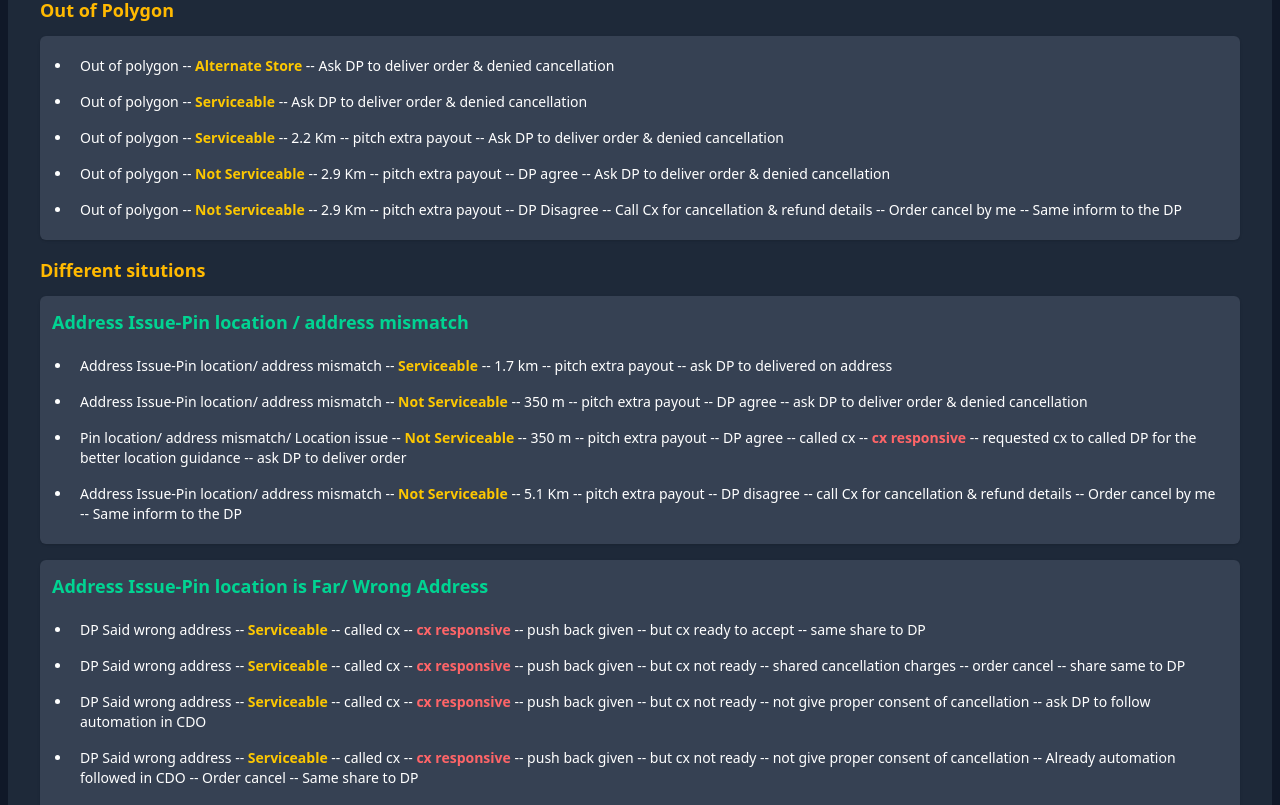
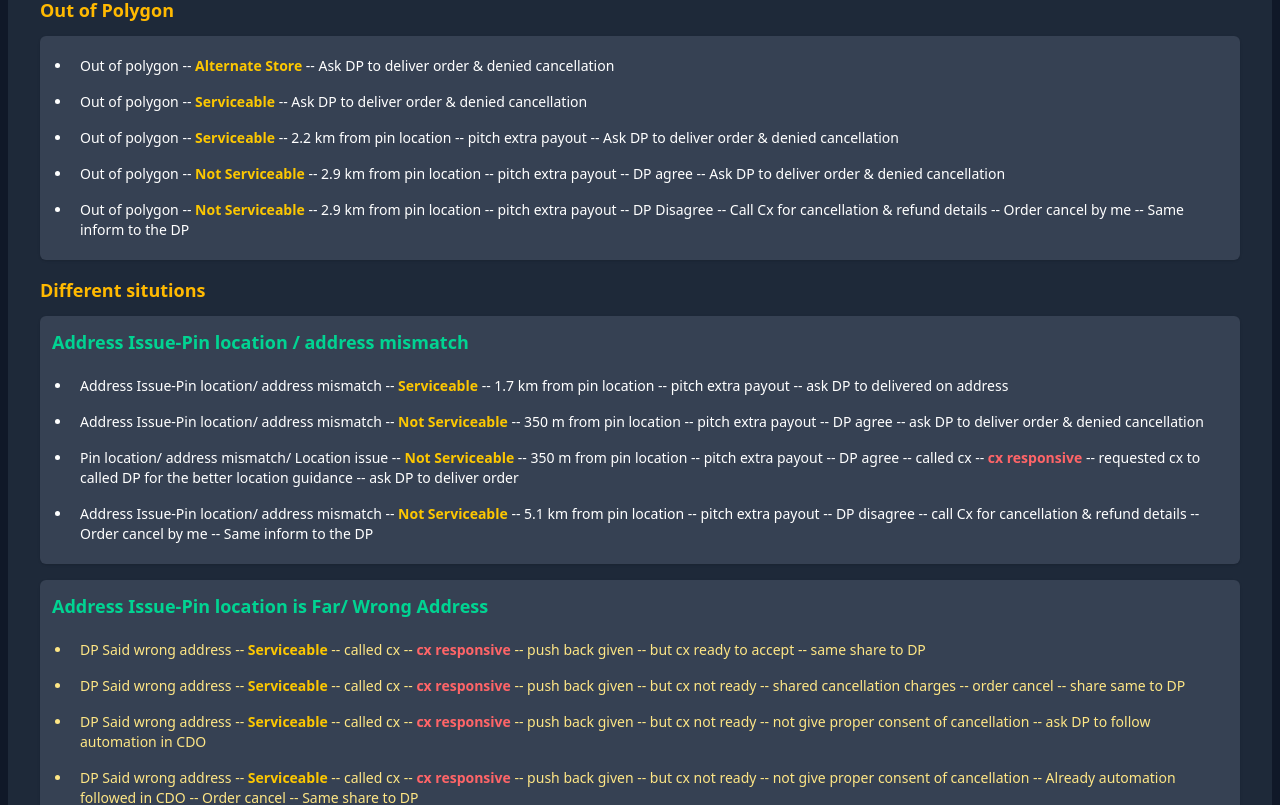
Before and after one commit to Code-with-Sahani/Blinket-DP, a React (Vite) app: page / in a window 1280 px wide. Shown: the part 7140-7945 px from the top of the page. Built offline with nearby package versions, Linux system fonts and the light colour scheme.

Commit message:
Update AddressIssue.jsx

```diff
--- a/src/Components/AddressIssue.jsx
+++ b/src/Components/AddressIssue.jsx
@@ -11,9 +11,9 @@ const AddressIssue = () => {
                     <ul className="list-disc pl-5">
                         <li className="p-2">Out of polygon -- <strong className="text-yellow-400 font-semibold">Alternate Store</strong> -- Ask DP to deliver order & denied cancellation</li>
                         <li className="p-2">Out of polygon -- <strong className="text-yellow-400 font-semibold">Serviceable</strong> -- Ask DP to deliver order & denied cancellation</li>
-                        <li className="p-2">Out of polygon -- <strong className="text-yellow-400 font-semibold">Serviceable</strong> -- 2.2 Km -- pitch extra payout -- Ask DP to deliver order & denied cancellation</li>
-                        <li className="p-2">Out of polygon -- <strong className="text-yellow-400 font-semibold">Not Serviceable</strong> -- 2.9 Km -- pitch extra payout -- DP agree -- Ask DP to deliver order & denied cancellation </li>
-                        <li className="p-2">Out of polygon -- <strong className="text-yellow-400 font-semibold">Not Serviceable</strong> -- 2.9 Km -- pitch extra payout -- DP Disagree -- Call Cx for cancellation & refund details -- Order cancel by me -- Same inform to the DP</li>
+                        <li className="p-2">Out of polygon -- <strong className="text-yellow-400 font-semibold">Serviceable</strong> -- 2.2 km from pin location -- pitch extra payout -- Ask DP to deliver order & denied cancellation</li>
+                        <li className="p-2">Out of polygon -- <strong className="text-yellow-400 font-semibold">Not Serviceable</strong> -- 2.9 km from pin location -- pitch extra payout -- DP agree -- Ask DP to deliver order & denied cancellation </li>
+                        <li className="p-2">Out of polygon -- <strong className="text-yellow-400 font-semibold">Not Serviceable</strong> -- 2.9 km from pin location -- pitch extra payout -- DP Disagree -- Call Cx for cancellation & refund details -- Order cancel by me -- Same inform to the DP</li>
                     </ul>
                 </div>
 
@@ -23,16 +23,16 @@ const AddressIssue = () => {
                     <h3 className="text-lg font-semibold text-emerald-400 mb-3">Address Issue-Pin location / address mismatch</h3>
                     <ul className="list-disc pl-5">
                         <li className="p-2">
-                            Address Issue-Pin location/ address mismatch -- <strong className="text-yellow-400 font-semibold">Serviceable</strong> -- 1.7 km  -- pitch extra payout -- ask DP to delivered on address
+                            Address Issue-Pin location/ address mismatch -- <strong className="text-yellow-400 font-semibold">Serviceable</strong> -- 1.7 km from pin location  -- pitch extra payout -- ask DP to delivered on address
                         </li>
 
-                        <li className='p-2'>Address Issue-Pin location/ address mismatch -- <strong className="text-yellow-400 font-semibold">Not Serviceable</strong> -- 350 m -- pitch extra payout -- DP agree -- ask DP to deliver order & denied cancellation
+                        <li className='p-2'>Address Issue-Pin location/ address mismatch -- <strong className="text-yellow-400 font-semibold">Not Serviceable</strong> -- 350 m from pin location -- pitch extra payout -- DP agree -- ask DP to deliver order & denied cancellation
                         </li>
 
-                        <li className='p-2'>Pin location/ address mismatch/ Location issue -- <strong className="text-yellow-400 font-semibold">Not Serviceable</strong> -- 350 m -- pitch extra payout -- DP agree -- called cx -- <strong className="text-red-400 font-semibold">cx responsive</strong> -- requested cx to called DP for the better location guidance -- ask DP to deliver order
+                        <li className='p-2'>Pin location/ address mismatch/ Location issue -- <strong className="text-yellow-400 font-semibold">Not Serviceable</strong> -- 350 m from pin location -- pitch extra payout -- DP agree -- called cx -- <strong className="text-red-400 font-semibold">cx responsive</strong> -- requested cx to called DP for the better location guidance -- ask DP to deliver order
                         </li>
 
-                        <li className='p-2'>Address Issue-Pin location/ address mismatch -- <strong className="text-yellow-400 font-semibold">Not Serviceable</strong> -- 5.1 Km -- pitch extra payout -- DP disagree -- call Cx for cancellation & refund details -- Order cancel by me -- Same inform to the DP</li>
+                        <li className='p-2'>Address Issue-Pin location/ address mismatch -- <strong className="text-yellow-400 font-semibold">Not Serviceable</strong> -- 5.1 km from pin location -- pitch extra payout -- DP disagree -- call Cx for cancellation & refund details -- Order cancel by me -- Same inform to the DP</li>
 
                     </ul>
 
@@ -40,7 +40,7 @@ const AddressIssue = () => {
 
                 <div className="p-3 bg-gray-700 rounded-md shadow">
                     <h3 className="text-lg font-semibold text-emerald-400 mb-3">Address Issue-Pin location is Far/ Wrong Address </h3>
-                    <ul className="list-disc pl-5">
+                    <ul className="list-disc pl-5 text-amber-200" >
                         <li className="p-2">DP Said wrong address -- <strong className="text-yellow-400 font-semibold">Serviceable</strong> -- called cx -- <strong className="text-red-400 font-semibold">cx responsive</strong> -- push back given -- but cx ready to accept -- same share to DP</li>
 
                         <li className="p-2">DP Said wrong address -- <strong className="text-yellow-400 font-semibold">Serviceable</strong> -- called cx -- <strong className="text-red-400 font-semibold">cx responsive</strong> -- push back given -- but cx not ready -- shared cancellation charges -- order cancel -- share same to DP</li>
@@ -73,30 +73,19 @@ const AddressIssue = () => {
                         </li>
                     </ul>
                 </div>
-
-
                 <div className="p-3 bg-gray-700 rounded-md shadow">
                     <h3 className="text-lg font-semibold text-emerald-400 mb-3">Incomplete Address</h3>
                     <ul className="list-disc pl-5">
                         <li className="p-2">Incomplete address -- mentioned address minor details missing -- called cx -- <strong className="text-red-400 font-semibold">cx responsive </strong> -- requested cx to call the rider for guidance -- same share to rider and asked to ensure delivery
                         </li>
-
                         <li className='p-2'>Incomplete address -- mentioned address minor details missing  -- call cx -- <strong className="text-red-400 font-semibold">cx not responsive</strong> -- requested the rider for few more attempt and asked to wait -- asked to follow the automation process after ETA+10mins-- DP agreed
                         </li>
-
                         <li className='p-2'>Incomplete address -- mentioned address minor details missing  -- call cx -- <strong className="text-red-400 font-semibold">cx not responsive</strong> -- CNR attempt available -- order canceled -- shared the same with DP
                         </li>
-
                     </ul>
                 </div>
-
-
             </div>
-
-
         </div>
-
-
     );
 };
 
```
